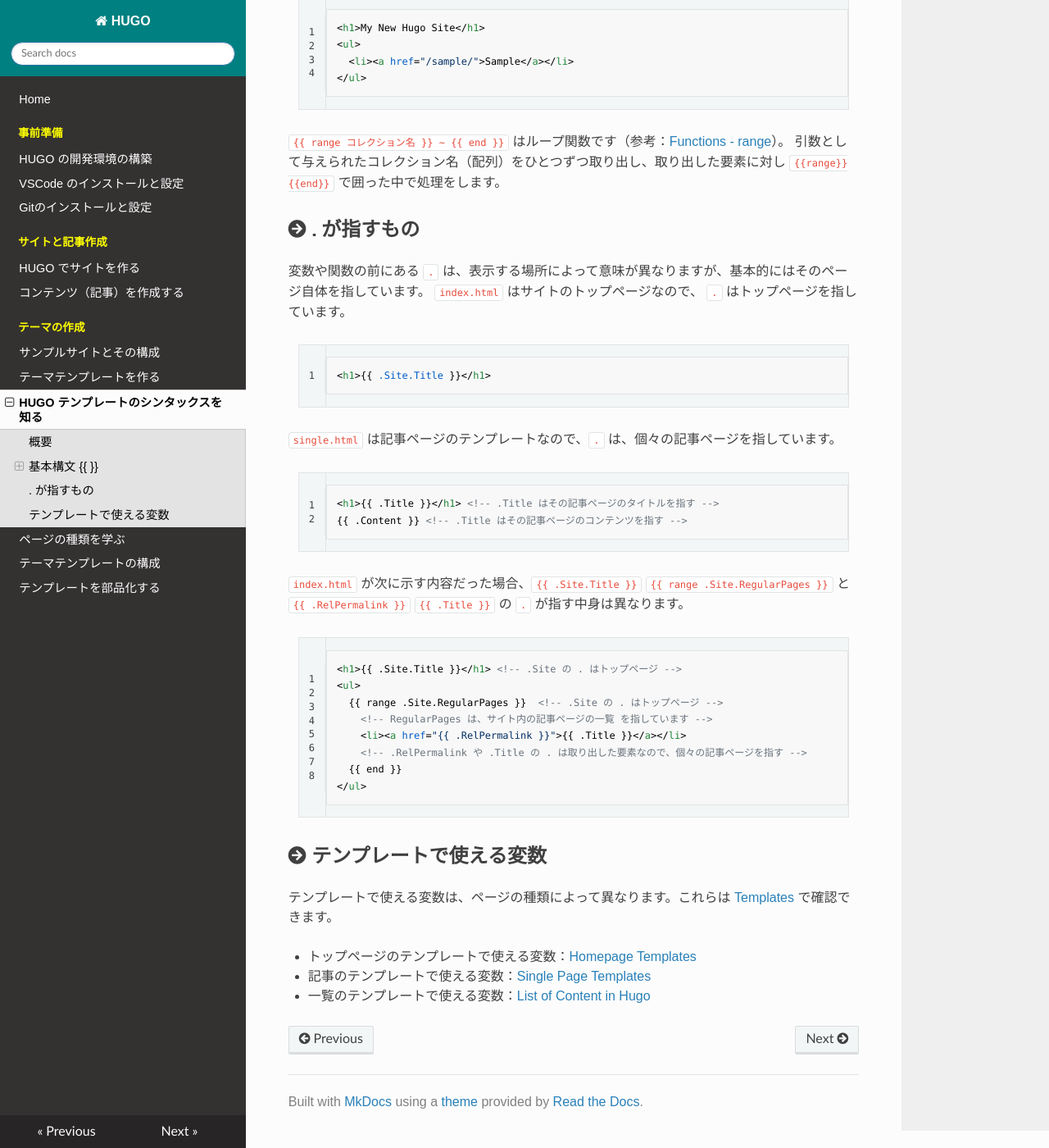
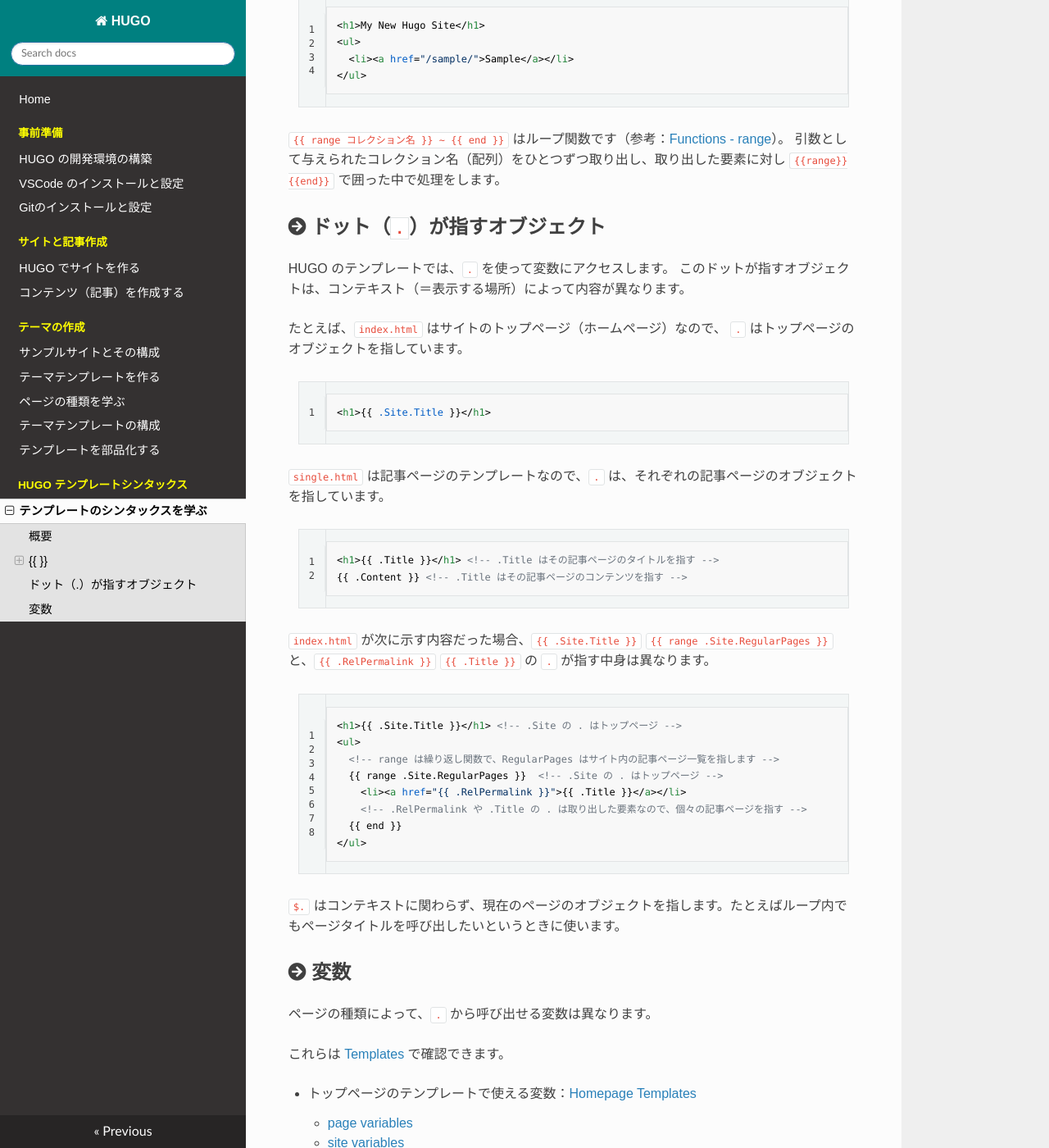
Before and after one commit to chick-p/hugo-handson, an MkDocs documentation site: the page built from src/03_hugo-template-syntax/01_base.md, in a window 1280 px wide and 1400 px high, scrolled down 1485 px. Shown: the whole window at 82% size. Built offline with MkDocs 1.6.1, drawn with Linux system fonts in a browser that asks for light colours; nearby versions of some CDN libraries; a script that is not in the unit is left out; some of the changed text lies outside the part shown.

Commit message:
feat: base of hugo template syntax

```diff
--- a/mkdocs.yml
+++ b/mkdocs.yml
@@ -19,10 +19,11 @@ nav:
   - テーマの作成:
     - 02_theme/01_create-site.md
     - 02_theme/02_create-quick-theme.md
-    - 02_theme/03.hugo-syntax.md
     - 02_theme/04_kind-template.md
     - 02_theme/05_theme-directory.md
     - 02_theme/06_partial.md
+  - HUGO テンプレートシンタックス:
+    - 03_hugo-template-syntax/01_base.md
 markdown_extensions:
   - toc:
       permalink: True
--- a/src/02_theme/03.hugo-syntax.md
+++ b/src/03_hugo-template-syntax/01_base.md
@@ -1,4 +1,4 @@
-# HUGO テンプレートのシンタックスを知る
+# テンプレートのシンタックスを学ぶ
 
 HUGO のテンプレート構文についての概要を説明します。
 
@@ -9,12 +9,12 @@ HUGO のテンプレート構文についての概要を説明します。
 HUGO のテンプレートで HTML を生成する機能は、GO 言語のテンプレートエンジンを利用しています。
 そのため、テンプレートファイルは HTML とテンプレート記法を組み合わせて記述します。
 
-## 基本構文 {{ }}
+## {{ }}
 
-テンプレートファイルの中で、HUGO の変数や関数は `{{ .変数名 }}` や `{{ .関数名 引数1 引数2 }}` のように記述します。
+テンプレートファイル内で、HUGO の変数や関数は `{{ .変数名 }}` や `{{ .関数名 引数1 引数2 }}` のように記述します。
 HUGO では、`{{ }}`（mustache 記法）で囲まれた中身をテンプレートエンジンでの処理結果を置き換えて HTML に出力します。
 
-なお、`{{` の後と `}}` の前のスペースは無くても動きます。ただ、可読性を高めるためにつけたほうが良いとおもっています。
+`{{ }}` 内の前のスペースは無くても動きます。ただ、可読性を高めるためにつけたほうが良いとおもっています。
 
 以下は、テンプレートの記述と結果の例です。
 
@@ -56,35 +56,47 @@ HUGO では、`{{ }}`（mustache 記法）で囲まれた中身をテンプレ
 `{{ range コレクション名 }} ~ {{ end }}` はループ関数です（参考：[Functions - range](https://gohugo.io/functions/range/)）。
 引数として与えられたコレクション名（配列）をひとつずつ取り出し、取り出した要素に対し `{{range}}{{end}}` で囲った中で処理をします。
 
-## . が指すもの
+## ドット（`.`）が指すオブジェクト
 
-変数や関数の前にある `.` は、表示する場所によって意味が異なりますが、基本的にはそのページ自体を指しています。
-`index.html` はサイトのトップページなので、 `.` はトップページを指しています。
+HUGO のテンプレートでは、`.` を使って変数にアクセスします。
+このドットが指すオブジェクトは、コンテキスト（＝表示する場所）によって内容が異なります。
+
+たとえば、`index.html` はサイトのトップページ（ホームページ）なので、 `.` はトップページのオブジェクトを指しています。
 
     :::html
     <h1>{{ .Site.Title }}</h1>
 
-`single.html` は記事ページのテンプレートなので、`.` は、個々の記事ページを指しています。
+`single.html` は記事ページのテンプレートなので、`.` は、それぞれの記事ページのオブジェクトを指しています。
 
     :::html
     <h1>{{ .Title }}</h1> <!-- .Title はその記事ページのタイトルを指す -->
     {{ .Content }} <!-- .Title はその記事ページのコンテンツを指す -->
 
-`index.html` が次に示す内容だった場合、`{{ .Site.Title }}` `{{ range .Site.RegularPages }}` と `{{ .RelPermalink }}` `{{ .Title }}` の `.` が指す中身は異なります。
+`index.html` が次に示す内容だった場合、`{{ .Site.Title }}` `{{ range .Site.RegularPages }}` と、`{{ .RelPermalink }}` `{{ .Title }}` の `.` が指す中身は異なります。
 
     :::html
     <h1>{{ .Site.Title }}</h1> <!-- .Site の . はトップページ -->
     <ul>
+      <!-- range は繰り返し関数で、RegularPages はサイト内の記事ページ一覧を指します -->
       {{ range .Site.RegularPages }}  <!-- .Site の . はトップページ -->
-        <!-- RegularPages は、サイト内の記事ページの一覧 を指しています -->
         <li><a href="{{ .RelPermalink }}">{{ .Title }}</a></li>
         <!-- .RelPermalink や .Title の . は取り出した要素なので、個々の記事ページを指す -->
       {{ end }}
     </ul>
 
-## テンプレートで使える変数
-テンプレートで使える変数は、ページの種類によって異なります。これらは [Templates](https://gohugo.io/templates/) で確認できます。
+`$.` はコンテキストに関わらず、現在のページのオブジェクトを指します。たとえばループ内でもページタイトルを呼び出したいというときに使います。
+
+## 変数
+
+ページの種類によって、`.` から呼び出せる変数は異なります。
+
+これらは [Templates](https://gohugo.io/templates/) で確認できます。
 
 - トップページのテンプレートで使える変数：[Homepage Templates](https://gohugo.io/templates/homepage/)
+    - [page variables](https://gohugo.io/variables/page/)
+    - [site variables](https://gohugo.io/variables/site/)
 - 記事のテンプレートで使える変数：[Single Page Templates](https://gohugo.io/templates/single-page-templates/)
+    - [page variables](https://gohugo.io/variables/page/)
+    - [site variables](https://gohugo.io/variables/site/)
 - 一覧のテンプレートで使える変数：[List of Content in Hugo](https://gohugo.io/templates/lists/)
+    - [page variables](https://gohugo.io/variables/page/)
```
